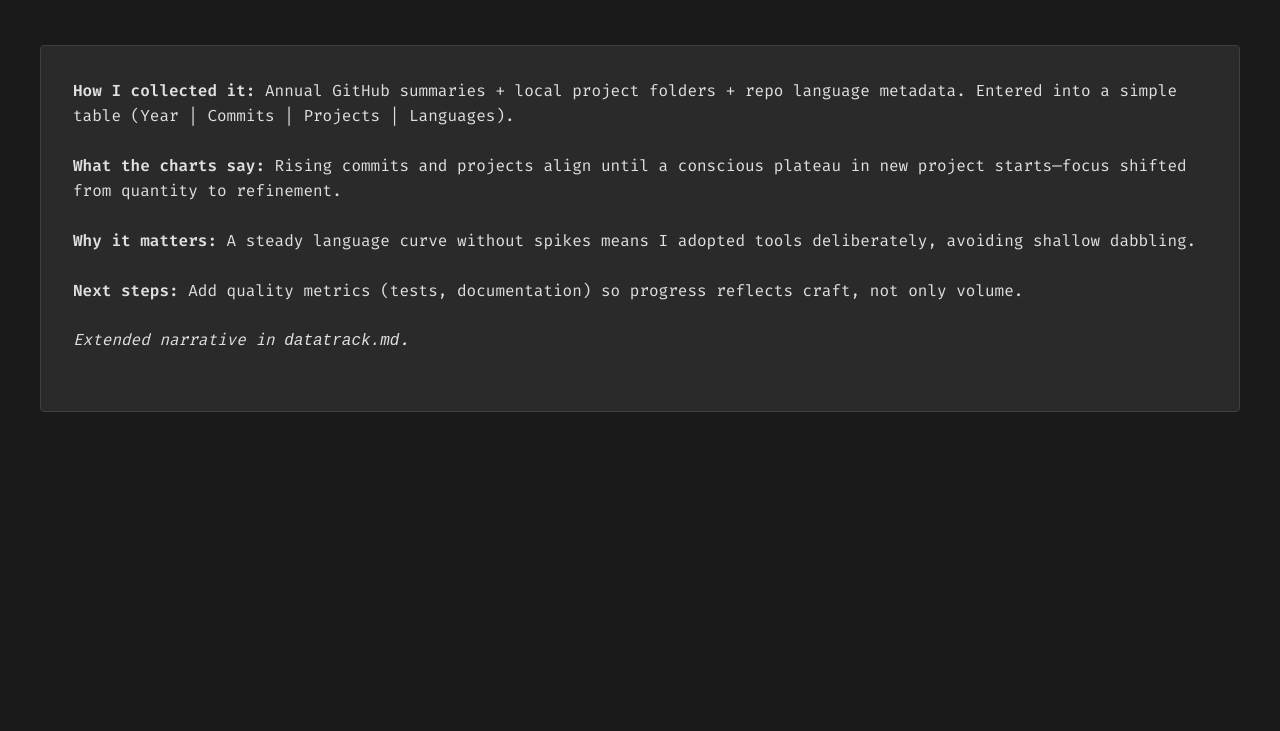
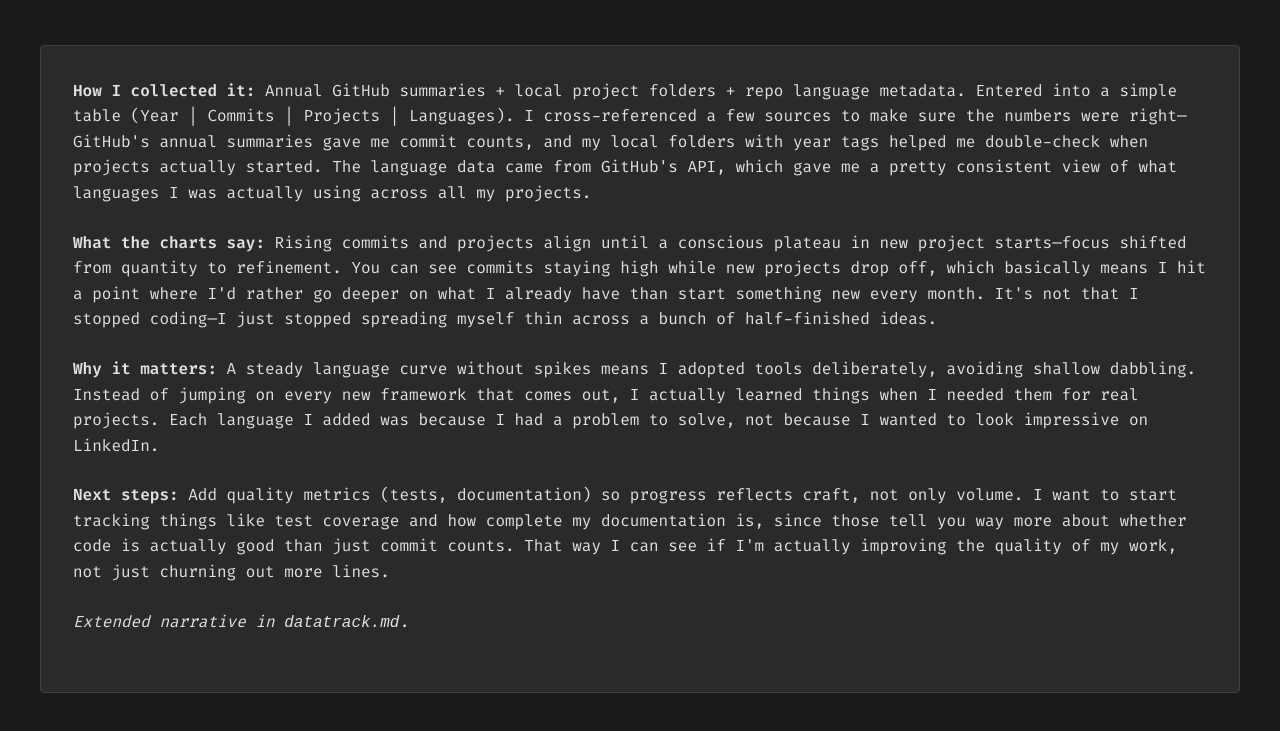
Before and after one commit to ch1kim0n1/bcom-pop, a plain HTML site: page projects.html in a window 1280 px wide. Shown: the part 2064-2795 px from the top of the page. Before the commit the page ends 2540 px from the top, so only its background shows below. Drawn offline with Linux system fonts and the light colour scheme.

Commit message:
new writing

```diff
--- a/projects.html
+++ b/projects.html
@@ -396,10 +396,10 @@
         </figure>
       </div>
       <div class="data-tracking-narrative">
-        <p><strong>How I collected it:</strong> Annual GitHub summaries + local project folders + repo language metadata. Entered into a simple table (Year | Commits | Projects | Languages).</p>
-        <p><strong>What the charts say:</strong> Rising commits and projects align until a conscious plateau in new project starts—focus shifted from quantity to refinement.</p>
-        <p><strong>Why it matters:</strong> A steady language curve without spikes means I adopted tools deliberately, avoiding shallow dabbling.</p>
-        <p><strong>Next steps:</strong> Add quality metrics (tests, documentation) so progress reflects craft, not only volume.</p>
+        <p><strong>How I collected it:</strong> Annual GitHub summaries + local project folders + repo language metadata. Entered into a simple table (Year | Commits | Projects | Languages). I cross-referenced a few sources to make sure the numbers were right—GitHub's annual summaries gave me commit counts, and my local folders with year tags helped me double-check when projects actually started. The language data came from GitHub's API, which gave me a pretty consistent view of what languages I was actually using across all my projects.</p>
+        <p><strong>What the charts say:</strong> Rising commits and projects align until a conscious plateau in new project starts—focus shifted from quantity to refinement. You can see commits staying high while new projects drop off, which basically means I hit a point where I'd rather go deeper on what I already have than start something new every month. It's not that I stopped coding—I just stopped spreading myself thin across a bunch of half-finished ideas.</p>
+        <p><strong>Why it matters:</strong> A steady language curve without spikes means I adopted tools deliberately, avoiding shallow dabbling. Instead of jumping on every new framework that comes out, I actually learned things when I needed them for real projects. Each language I added was because I had a problem to solve, not because I wanted to look impressive on LinkedIn.</p>
+        <p><strong>Next steps:</strong> Add quality metrics (tests, documentation) so progress reflects craft, not only volume. I want to start tracking things like test coverage and how complete my documentation is, since those tell you way more about whether code is actually good than just commit counts. That way I can see if I'm actually improving the quality of my work, not just churning out more lines.</p>
         <p class="mt-md"><em>Extended narrative in <code>datatrack.md</code>.</em></p>
       </div>
     </div>
```
